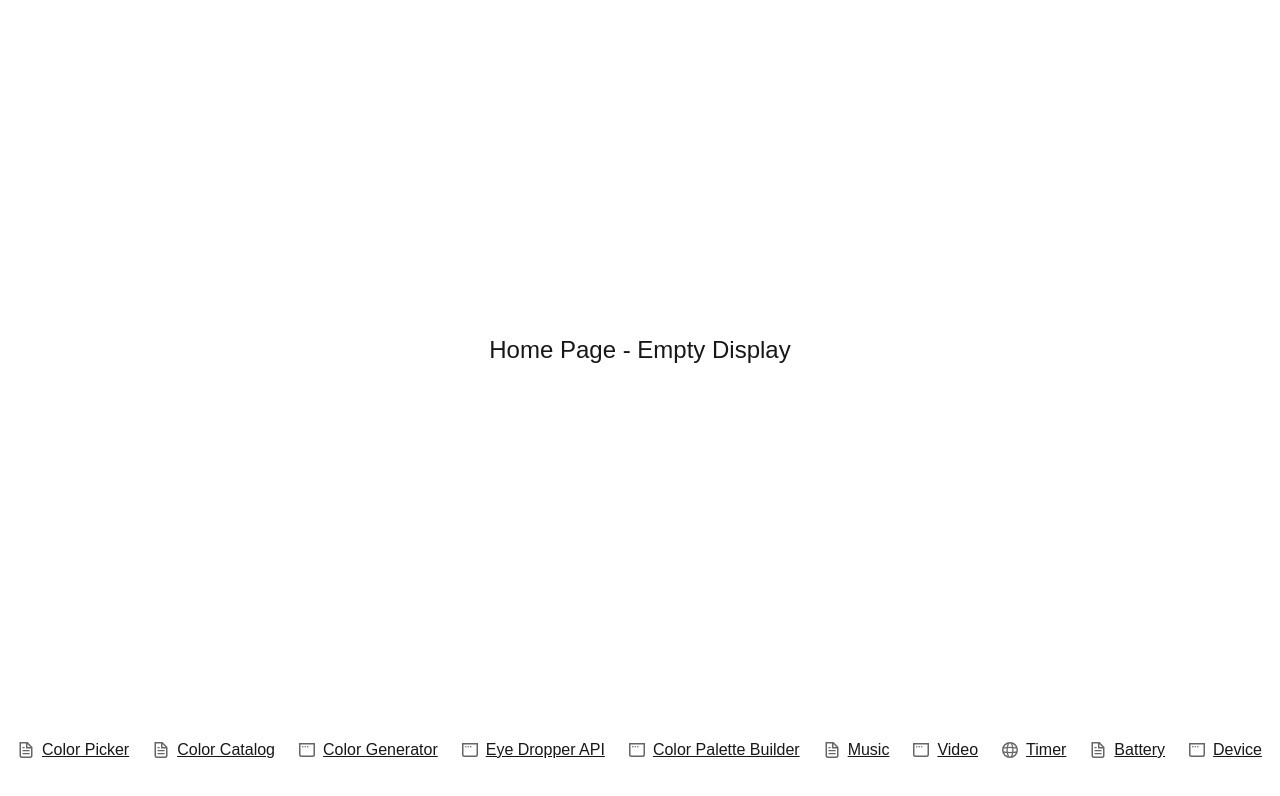
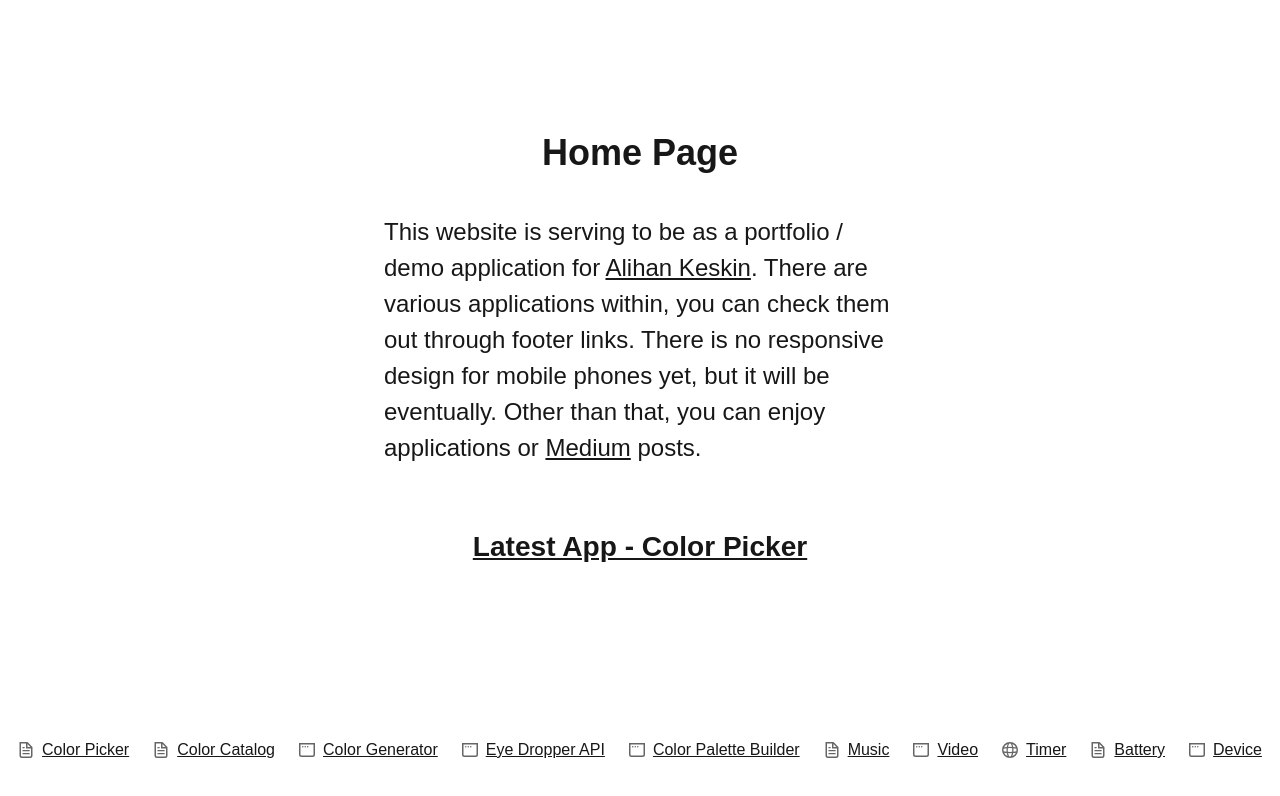
Before and after one commit to Ardelon/page-visibility-api, a Next.js app: page / in a window 1280 px wide. Shown: the top 796 px of the page. Built offline with nearby package versions, Linux system fonts and the light colour scheme.

Commit message:
update homepage

```diff
--- a/app/page.js
+++ b/app/page.js
@@ -1,3 +1,40 @@
+import Link from "next/link";
+
 export default function Home() {
-  return <div className="page-position">Home Page - Empty Display</div>;
+  return (
+    <div className="page-position">
+      <h2>Home Page</h2>
+      <div style={{ width: "50%", marginTop: "20px", lineHeight: "1.5" }}>
+        <p>
+          This website is serving to be as a portfolio / demo application for{" "}
+          <a
+            href="https://www.linkedin.com/in/alihankeskin/"
+            target="_blank"
+            style={{ textDecoration: "underline" }}
+          >
+            Alihan Keskin
+          </a>
+          . There are various applications within, you can check them out
+          through footer links. There is no responsive design for mobile phones
+          yet, but it will be eventually. Other than that, you can enjoy
+          applications or{" "}
+          <a
+            href="https://medium.com/@akeskinw"
+            target="_blank"
+            style={{ textDecoration: "underline" }}
+          >
+            Medium
+          </a>{" "}
+          posts.
+        </p>
+        <div style={{ marginTop: "60px" }}>
+          <h3 style={{ textAlign: "center" }}>
+            <Link href="/color-picker" style={{ textDecoration: "underline" }}>
+              Latest App - Color Picker
+            </Link>
+          </h3>
+        </div>
+      </div>
+    </div>
+  );
 }
```
